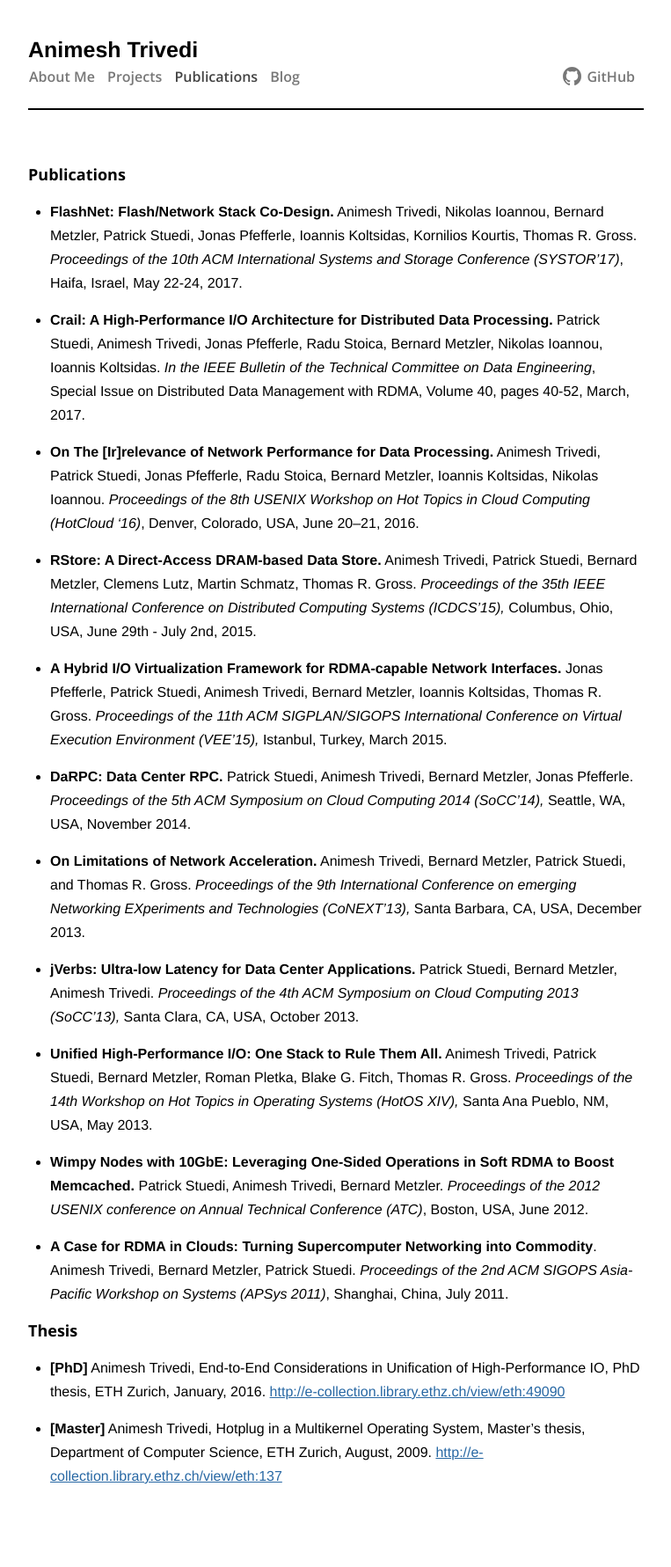
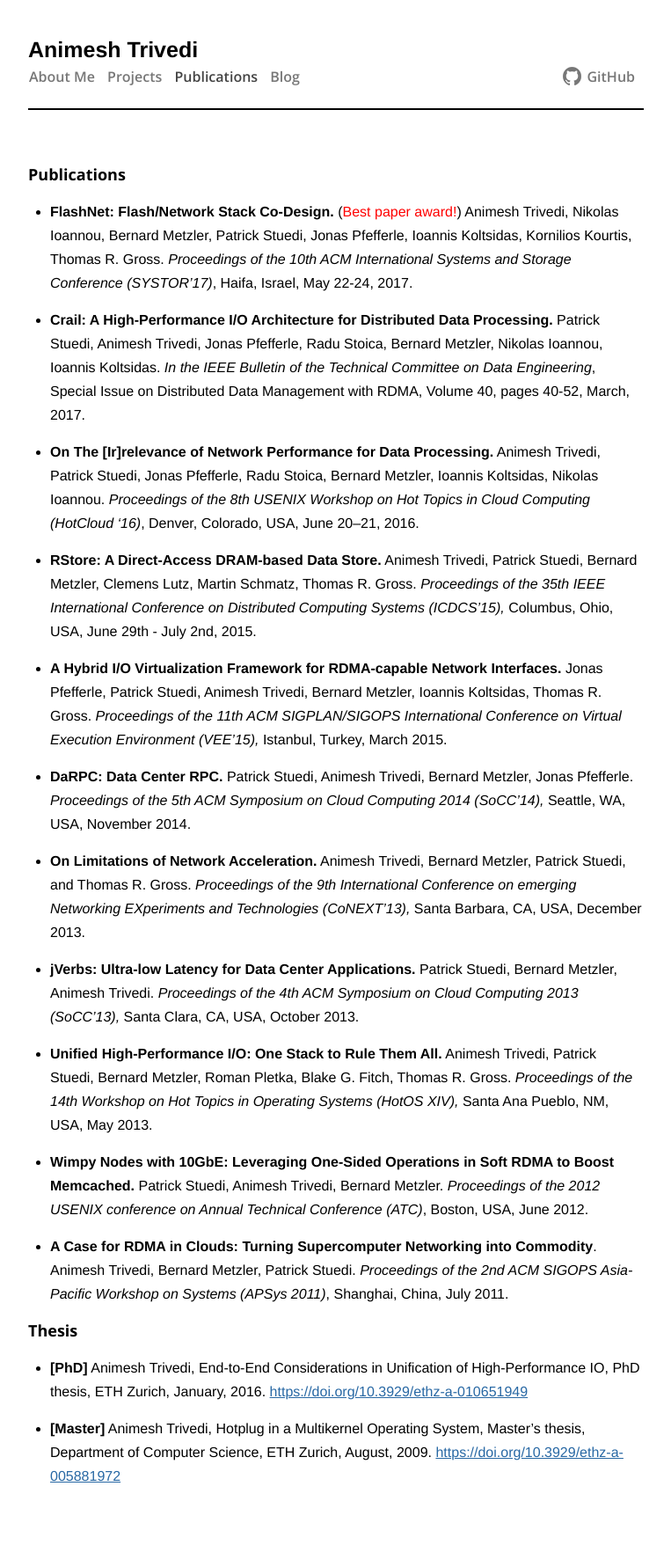
Before and after one commit to animeshtrivedi/animeshtrivedi.github.io, a Jekyll site: the page built from publications.md, in a window 1280 px wide. Shown: the whole page at 88% size, without its empty margins (258-1021 px from the left). Built offline with Jekyll 4.4.1, drawn with Linux system fonts in a browser that asks for light colours.

Commit message:
2 changes
- updating the master and PhD thesis links
- "best paper award" in the systor entry

```diff
--- a/publications.md
+++ b/publications.md
@@ -8,8 +8,8 @@ order: 3
 
 ## Publications
 
-- **FlashNet: Flash/Network Stack Co-Design.** Animesh Trivedi,
-Nikolas Ioannou, Bernard Metzler, Patrick Stuedi, Jonas Pfefferle,
+- **FlashNet: Flash/Network Stack Co-Design.** (<span style="color:red">Best paper award!</span>)
+Animesh Trivedi, Nikolas Ioannou, Bernard Metzler, Patrick Stuedi, Jonas Pfefferle,
 Ioannis Koltsidas, Kornilios Kourtis, Thomas R. Gross. *Proceedings
 of the 10th ACM International Systems and Storage Conference (SYSTOR'17)*,
 Haifa, Israel, May 22-24, 2017.
@@ -72,8 +72,8 @@ Commodity**. Animesh Trivedi, Bernard Metzler, Patrick Stuedi.
 
 - **[PhD]** Animesh Trivedi, End-to-End Considerations in Unification of
 High-Performance IO, PhD thesis, ETH Zurich, January, 2016.
-[http://e-collection.library.ethz.ch/view/eth:49090](http://e-collection.library.ethz.ch/view/eth:49090)
+[https://doi.org/10.3929/ethz-a-010651949](https://doi.org/10.3929/ethz-a-010651949)
 
 - **[Master]** Animesh Trivedi, Hotplug in a Multikernel Operating System,
 Master's thesis, Department of Computer Science, ETH Zurich, August, 2009.
-[http://e-collection.library.ethz.ch/view/eth:137](http://e-collection.library.ethz.ch/view/eth:137)
+[https://doi.org/10.3929/ethz-a-005881972](https://doi.org/10.3929/ethz-a-005881972)
```
